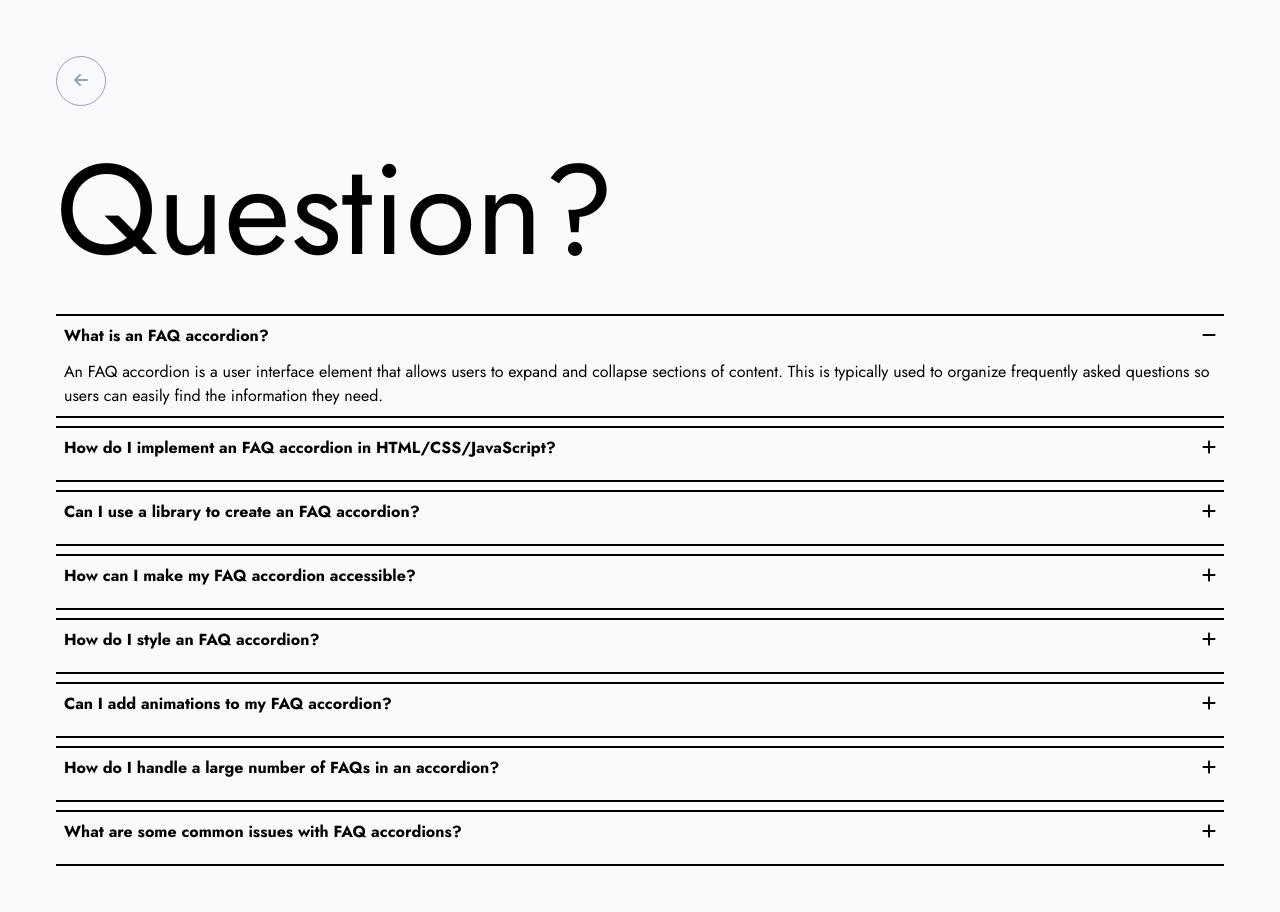
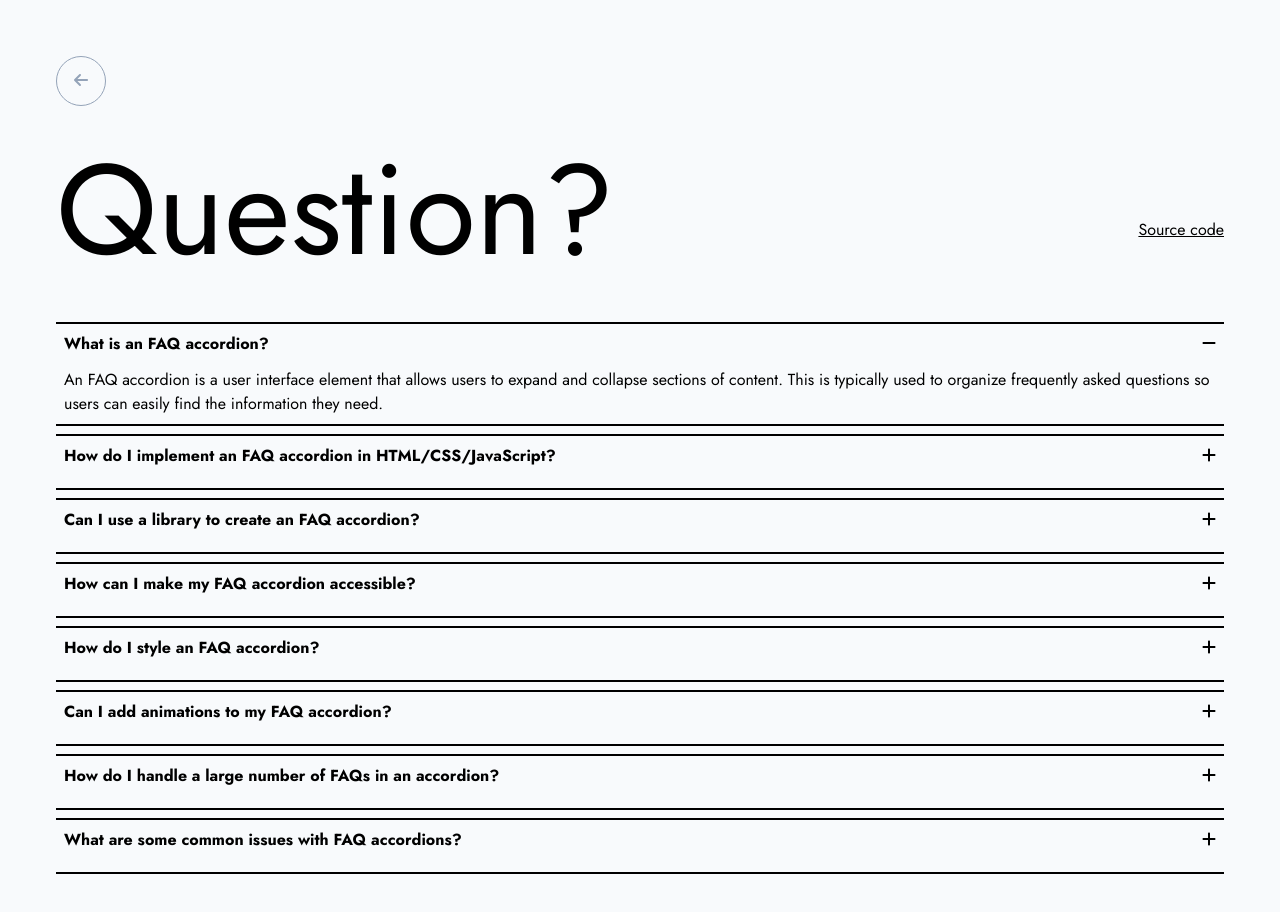
Before and after one commit to Mark-Alexis-Posadas/react-typescript-projects, a React (Vite) app: page /accordion in a window 1280 px wide. Shown: the top 912 px of the page. Built offline with nearby package versions, Linux system fonts and the light colour scheme.

Commit message:
added source link

```diff
--- /dev/null
+++ b/src/components/SourceCode.tsx
@@ -0,0 +1,10 @@
+interface Type {
+  link: string;
+}
+export default function SourceCode({ link }: Type) {
+  return (
+    <a href={link} className="mt-10 underline" target="_blank">
+      Source code
+    </a>
+  );
+}
--- a/src/pages/Accordion/index.tsx
+++ b/src/pages/Accordion/index.tsx
@@ -1,6 +1,7 @@
 import React, { useState } from "react";
 import { accordionData } from "./data";
 import AccordionItem from "../../components/AccordionItem";
+import SourceCode from "../../components/SourceCode";
 
 const Accordion: React.FC = () => {
   const [activeAccordion, setActiveAccordion] = useState<number | null>(
@@ -12,7 +13,10 @@ const Accordion: React.FC = () => {
   };
   return (
     <div className="lg:max-w-[1200px] m-auto min-h-screen p-3 lg:p-0">
-      <h1 className="text-4xl lg:text-9xl my-10">Question?</h1>
+      <div className="flex items-center justify-between">
+        <h1 className="text-4xl lg:text-9xl my-10">Question?</h1>
+        <SourceCode link="https://github.com/Mark-Alexis-Posadas/react-typescript-projects/blob/main/src/pages/Accordion/index.tsx" />
+      </div>
       <ul className="w-full">
         {accordionData.map((item) => {
           const isActive = item.id === activeAccordion;
--- a/src/pages/Carousel/index.tsx
+++ b/src/pages/Carousel/index.tsx
@@ -1,7 +1,10 @@
+import SourceCode from "../../components/SourceCode";
 import Carousel from "./Carousel";
 
 export default function Root() {
   return (
+    <div className="flex flex-col items-end">
+      <SourceCode link="https://github.com/Mark-Alexis-Posadas/react-typescript-projects/blob/main/src/pages/Carousel/index.tsx" />
       <div className="grid md:grid-cols-3 lg:grid-cols-6 gap-3">
         <Carousel active={0} />
         <Carousel active={3} />
@@ -13,5 +16,6 @@ export default function Root() {
         <Carousel active={3} />
         <Carousel active={2} />
       </div>
+    </div>
   );
 }
--- a/src/pages/ColorPicker/index.tsx
+++ b/src/pages/ColorPicker/index.tsx
@@ -53,7 +53,7 @@ const ColorPicker: React.FC = () => {
         </div>
       </div>
 
-      <div className="flex flex-wrap  items-center justify-start md:justify-center bg-white shadow-md p-3 mt-10 rounded">
+      <div className="flex flex-wrap gap-3 items-center justify-start md:justify-center bg-white shadow-md p-3 mt-10 rounded">
         <ColorPickerItems
           colorData={colors}
           handleClick={handleClick}
```
Lines whose indentation alone changed are shown as unchanged.
